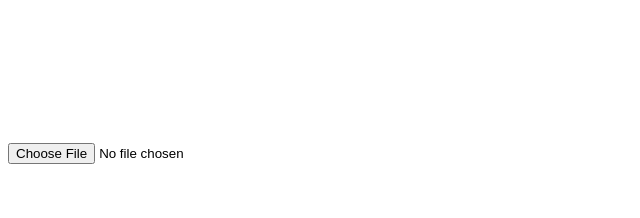
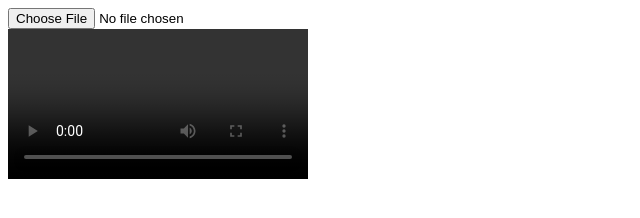
Before and after one commit to axmichael/html-media-capture-video-demo, a plain HTML site: page index.html in a window 1280 px wide. Shown: the whole page, without its empty margins (0-640 px from the left). Drawn offline with Linux system fonts and the light colour scheme.

Commit message:
add video player controls

```diff
--- a/index.html
+++ b/index.html
@@ -5,7 +5,8 @@
 	</head>
 	<body>
 		<input id="select" type="file" accept="video/*" capture="user" />
-		<video id="preview" />
+		<br />
+		<video id="preview" controls="controls" />
 		<script>(() => {
 
 const selectElt = document.getElementById('select');
```
